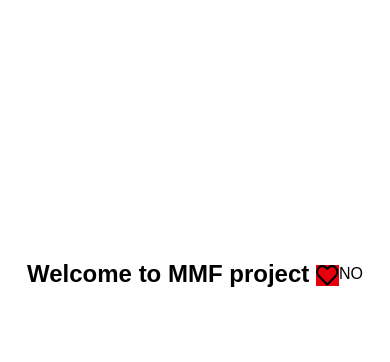
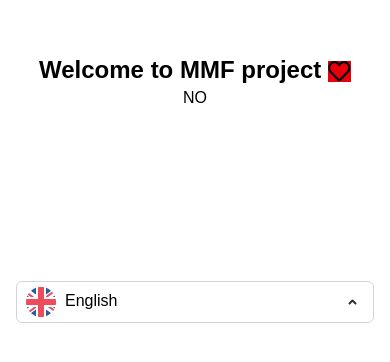
Before and after one commit to NoroffFEU/musikkforandrerliv.no, a React (Vite) app: page / in a window 390 px wide. Shown: the part 148-510 px from the top of the page. Built offline with nearby package versions, Linux system fonts and the light colour scheme.

Commit message:
feat: Language picker dropdown

```diff
--- a/src/App.jsx
+++ b/src/App.jsx
@@ -1,22 +1,26 @@
-import React from "react";
-import { I18nextProvider } from "react-i18next";
-import { useTranslation } from "react-i18next"; // You already get 'i18n' from this hook
-import heart from "/assets/images/svgs/heart.svg";
+import React from 'react'
+import { I18nextProvider } from 'react-i18next'
+import { useTranslation } from 'react-i18next' // You already get 'i18n' from this hook
+import heart from '/assets/images/svgs/heart.svg'
+import SelectLanguageButton from './components/lang/select-language-button'
 
 const App = () => {
-  const { t, i18n } = useTranslation(); // i18n from the hook
+  const { t, i18n } = useTranslation() // i18n from the hook
 
   return (
     <I18nextProvider i18n={i18n}>
-      <div className="h-screen w-full flex justify-center items-center">
+      <div className="h-screen w-full flex flex-col justify-center items-center">
         <h1 className="text-2xl font-extrabold">
-          {t("Welcome to MMF project")}{" "}
+          {t('Welcome to MMF project')}{' '}
           <img className="inline bg-red-600" src={heart} alt="" />
         </h1>
-        <button onClick={() => i18n.changeLanguage("no")}>NO</button>
+        <button onClick={() => i18n.changeLanguage('no')}>NO</button>
+        <div className="flex items-center justify-center h-96 px-4 w-full">
+          <SelectLanguageButton />
+        </div>
       </div>
     </I18nextProvider>
-  );
-};
+  )
+}
 
-export default App;
+export default App
--- /dev/null
+++ b/src/components/lang/language-icons.jsx
@@ -0,0 +1,171 @@
+// Credits to Joypixels @ svgrepo.com
+
+export const ChevronDown = ({ className }) => (
+  <svg
+    height={24}
+    width={24}
+    viewBox="0 0 24 24"
+    fill="none"
+    xmlns="http://www.w3.org/2000/svg"
+    className={className}>
+    <g id="SVGRepo_bgCarrier" strokeWidth={0} />
+    <g
+      id="SVGRepo_tracerCarrier"
+      strokeLinecap="round"
+      strokeLinejoin="round"
+    />
+    <g id="SVGRepo_iconCarrier">
+      <path
+        d="M9.5 10.5L12.1997 13.1997V13.1997C12.3656 13.3656 12.6344 13.3656 12.8003 13.1997V13.1997L15.5 10.5"
+        stroke="#323232"
+        strokeWidth={2}
+        strokeLinecap="round"
+        strokeLinejoin="round"
+      />
+    </g>
+  </svg>
+)
+
+export const Globe = ({ className }) => (
+  <svg
+    className={className}
+    xmlns="http://www.w3.org/2000/svg"
+    width={24}
+    height={24}
+    viewBox="0 0 24 24"
+    fill="none"
+    stroke="currentColor"
+    strokeWidth={2}
+    strokeLinecap="round"
+    strokeLinejoin="round">
+    <circle cx={12} cy={12} r={10} />
+    <path d="M12 2a14.5 14.5 0 0 0 0 20 14.5 14.5 0 0 0 0-20" />
+    <path d="M2 12h20" />
+  </svg>
+)
+
+// Norway
+export const No = ({ className }) => (
+  <svg
+    height={32}
+    width={32}
+    viewBox="0 0 64 64"
+    xmlns="http://www.w3.org/2000/svg"
+    xmlnsXlink="http://www.w3.org/1999/xlink"
+    className={className}
+    role="img"
+    preserveAspectRatio="xMidYMid meet"
+    fill="#000000">
+    <g id="SVGRepo_bgCarrier" strokeWidth={0} />
+    <g
+      id="SVGRepo_tracerCarrier"
+      strokeLinecap="round"
+      strokeLinejoin="round"
+    />
+    <g id="SVGRepo_iconCarrier">
+      <g fill="#ffffff">
+        <path d="M61.7 28c-.1-1-.3-2-.5-3H2.8c-.2 1-.4 2-.5 3h59.4" />
+        <path d="M2.3 36c.1 1 .3 2 .5 3h58.3c.2-1 .4-2 .5-3H2.3" />
+        <path d="M20 4.5c-1 .4-2 1-3 1.5v52c1 .6 2 1.1 3 1.5v-55" />
+        <path d="M28 2.3v59.5l3 .3V2c-1 0-2 .1-3 .3" />
+      </g>
+      <g fill="#428bc1">
+        <path d="M2 32c0 1.4.1 2.7.3 4h59.5c.2-1.3.3-2.6.3-4s-.1-2.7-.3-4H2.3c-.2 1.3-.3 2.6-.3 4" />
+        <path d="M20 59.5c2.5 1.1 5.2 1.9 8 2.2V2.3c-2.8.4-5.5 1.1-8 2.2v55" />
+      </g>
+      <g fill="#ed4c5c">
+        <path d="M17 25V6C10 10.1 4.8 16.9 2.8 25H17z" />
+        <path d="M17 39v19C10 53.9 4.8 47.1 2.8 39H17z" />
+        <path d="M32 2h-1v23h30.2C58 11.8 46.2 2 32 2z" />
+        <path d="M31 39v23h1c14.2 0 26-9.8 29.2-23H31" />
+      </g>
+    </g>
+  </svg>
+)
+
+// Madagascar
+export const Mg = ({ className }) => (
+  <svg
+    height={32}
+    width={32}
+    className={className + ' stroke-black/20 stroke-1'}
+    viewBox="0 0 64 64"
+    xmlns="http://www.w3.org/2000/svg"
+    xmlnsXlink="http://www.w3.org/1999/xlink"
+    role="img"
+    preserveAspectRatio="xMidYMid meet"
+    fill="#000000">
+    <g id="SVGRepo_bgCarrier" strokeWidth={0} />
+    <g
+      id="SVGRepo_tracerCarrier"
+      strokeLinecap="round"
+      strokeLinejoin="round"
+    />
+    <g id="SVGRepo_iconCarrier">
+      <path
+        d="M22 60.3V3.7C10.4 7.8 2 18.9 2 32s8.4 24.2 20 28.3z"
+        fill="#f9f9f9"
+      />
+      <path
+        d="M22 32h40C62 15.4 48.6 2 32 2c-3.5 0-6.9.6-10 1.7V32"
+        fill="#ed4c5c"
+      />
+      <path
+        d="M22 32v28.3c3.1 1.1 6.5 1.7 10 1.7c16.6 0 30-13.4 30-30H22"
+        fill="#699635"
+      />
+    </g>
+  </svg>
+)
+
+// United kingdom
+export const En = ({ className }) => (
+  <svg
+    height={32}
+    width={32}
+    viewBox="0 0 64 64"
+    xmlns="http://www.w3.org/2000/svg"
+    xmlnsXlink="http://www.w3.org/1999/xlink"
+    className={className}
+    role="img"
+    preserveAspectRatio="xMidYMid meet"
+    fill="#000000">
+    <g id="SVGRepo_bgCarrier" strokeWidth={0} />
+    <g
+      id="SVGRepo_tracerCarrier"
+      strokeLinecap="round"
+      strokeLinejoin="round"
+    />
+    <g id="SVGRepo_iconCarrier">
+      <g fill="#2a5f9e">
+        <path d="M22 60.3V46.5l-10.3 7.6c2.9 2.7 6.4 4.8 10.3 6.2" />
+        <path d="M42 60.3c3.9-1.4 7.4-3.5 10.3-6.2L42 46.4v13.9" />
+        <path d="M3.7 42c.3 1 .7 1.9 1.2 2.9L8.8 42H3.7" />
+        <path d="M55.2 42l3.9 2.9c.4-.9.8-1.9 1.2-2.9h-5.1" />
+      </g>
+      <g fill="#ffffff">
+        <path d="M23.5 38H2.6c.3 1.4.7 2.7 1.1 4h5.1l-3.9 2.9c.8 1.7 1.7 3.2 2.8 4.7L18 42h4v2l-11.7 8.6l1.4 1.4L22 46.5v13.8c1.3.5 2.6.8 4 1.1V38h-2.5" />
+        <path d="M61.4 38H38v23.4c1.4-.3 2.7-.7 4-1.1V46.5L52.3 54c1.4-1.3 2.6-2.7 3.8-4.2L45.4 42h6.8l6.1 4.5c.3-.5.6-1.1.8-1.6L55.2 42h5.1c.4-1.3.8-2.6 1.1-4" />
+      </g>
+      <g fill="#ed4c5c">
+        <path d="M7.7 49.6c.8 1.1 1.6 2.1 2.5 3.1L22 44.1v-2h-4L7.7 49.6" />
+        <path d="M45.5 42l10.7 7.8c.4-.5.7-1 1.1-1.5c.1-.1.1-.2.2-.2c.3-.5.7-1.1 1-1.6L52.2 42h-6.7" />
+      </g>
+      <g fill="#2a5f9e">
+        <path d="M42 3.7v13.8l10.3-7.6C49.4 7.2 45.9 5.1 42 3.7" />
+        <path d="M22 3.7c-3.9 1.4-7.4 3.5-10.3 6.2L22 17.6V3.7" />
+        <path d="M60.3 22c-.3-1-.7-1.9-1.2-2.9L55.2 22h5.1" />
+        <path d="M8.8 22l-3.9-2.9c-.4 1-.8 1.9-1.2 2.9h5.1" />
+      </g>
+      <g fill="#ffffff">
+        <path d="M40.5 26h20.8c-.3-1.4-.7-2.7-1.1-4h-5.1l3.9-2.9c-.8-1.7-1.7-3.2-2.8-4.7L46 22h-4v-2l11.7-8.6l-1.4-1.4L42 17.5V3.7c-1.3-.5-2.6-.8-4-1.1V26h2.5" />
+        <path d="M2.6 26H26V2.6c-1.4.3-2.7.7-4 1.1v13.8L11.7 10c-1.4 1.3-2.6 2.7-3.8 4.2L18.6 22h-6.8l-6.1-4.5c-.3.5-.6 1.1-.8 1.6L8.8 22H3.7c-.4 1.3-.8 2.6-1.1 4" />
+      </g>
+      <g fill="#ed4c5c">
+        <path d="M56.3 14.4c-.8-1.1-1.6-2.1-2.5-3.1L42 19.9v2h4l10.3-7.5" />
+        <path d="M18.5 22L7.9 14.2c-.4.5-.7 1-1.1 1.5c-.1.1-.1.2-.2.2c-.3.5-.7 1.1-1 1.6l6.1 4.5h6.8" />
+        <path d="M61.4 26H38V2.6c-1.9-.4-3.9-.6-6-.6s-4.1.2-6 .6V26H2.6c-.4 1.9-.6 3.9-.6 6s.2 4.1.6 6H26v23.4c1.9.4 3.9.6 6 .6s4.1-.2 6-.6V38h23.4c.4-1.9.6-3.9.6-6s-.2-4.1-.6-6" />
+      </g>
+    </g>
+  </svg>
+)
--- /dev/null
+++ b/src/components/lang/language-option.jsx
@@ -0,0 +1,18 @@
+import React from 'react'
+
+/**
+ * @description Option element for language dropdown
+ */
+const Option = React.forwardRef(({ children, className, ...props }, ref) => (
+  <button
+    role="option"
+    ref={ref}
+    className={`${className} flex w-full cursor-pointer items-center gap-2 px-2 py-1 text-sm transition-colors outline-none select-none hover:bg-gray-100 focus:bg-gray-100`}
+    {...props}>
+    {children}
+  </button>
+))
+
+Option.displayName = 'Option'
+
+export default Option
--- /dev/null
+++ b/src/components/lang/select-language-button.jsx
@@ -0,0 +1,97 @@
+import * as Icon from './language-icons'
+import { useState } from 'react'
+import Option from './language-option'
+import { createPortal } from 'react-dom'
+import { memo } from 'react'
+
+function translateLangCode(value) {
+  return value === 'En' ? 'English' : value === 'Mg' ? 'Melayu' : 'Norsk'
+}
+
+/**
+ * i18n codes
+ * nb = norwegian
+ * en = english
+ * (?) = Malagasy
+ */
+
+const SelectLanguageButton = ({className}) => {
+  // const { t, i18n } = useTranslation() // example of the language hook we will use
+  const [open, setOpen] = useState(false)
+  const [value, setValue] = useState('En') // Placeholder for hook state
+
+  function handleKeyDown({ key }) {
+    if (key === 'Escape') setOpen(false)
+  }
+
+  function handleOpen() {
+    setOpen(!open)
+  }
+
+  function handleSelect({ currentTarget: { value } }) {
+    console.log(value) //! remove this after implementing hook
+    setValue(value)
+    setOpen(false)
+  }
+
+  /**
+   * @example if value === 'En' then FlagIcon === Icon.['En'] (UK flag) => FlagIcon can now be used as a JSXElement <FlagIcon/>
+   * ! STATE OF LANG HOOK AND ICON NAMES MUST BE EQUAL. (or translated)
+   */
+  const FlagIcon = Icon[value] ?? Icon.Globe
+
+  return (
+    <>
+      <div
+        onKeyDown={handleKeyDown}
+        className={`${className} relative z-50 h-fit w-full sm:w-fit [&_*]:border-gray-300`}
+        role="menu">
+        <button
+          onClick={handleOpen}
+          className="flex w-full cursor-pointer items-center justify-between rounded-md p-1 px-2 text-left outline-offset-2 transition-colors select-none hover:text-black/70 max-md:space-x-2 max-sm:border sm:w-fit sm:p-0"
+          aria-controls="popover">
+          <div className="max-md:space-x-2">
+            <FlagIcon className="inline-block" />
+            <span className="sm:hidden">{translateLangCode(value)}</span>
+          </div>
+          <Icon.ChevronDown
+            className={`${
+              open ? '' : '-rotate-180'
+            } transition-transform sm:hidden`}
+          />
+        </button>
+        <div
+          data-state-open={open}
+          className="absolute top-11 right-0 w-full min-w-28 rounded-md border bg-white shadow-lg transition-opacity data-[state-open=false]:hidden sm:w-fit overflow-hidden"
+          id="popover"
+          role="listbox">
+          <Option value="En" onClick={handleSelect} onKeyDown={handleKeyDown}>
+            <Icon.En />
+            <span>English</span>
+          </Option>
+          <Option value="No" onClick={handleSelect} onKeyDown={handleKeyDown}>
+            <Icon.No />
+            <span>Norsk</span>
+          </Option>
+          <Option value="Mg" onClick={handleSelect} onKeyDown={handleKeyDown}>
+            <Icon.Mg />
+            <span>Melayu</span>
+          </Option>
+        </div>
+      </div>
+      {/* Invisible backdrop - This makes sure the dropdown closes if user clicks/focuses outside - Add a background color for troubleshooting */}
+      {open
+        ? createPortal(
+            <div
+              tabIndex={0}
+              className="absolute inset-0 z-10"
+              onFocus={() => setOpen(false)}
+              onClick={() => setOpen(false)}></div>,
+            document.body
+          )
+        : null}
+    </>
+  )
+}
+
+export default memo(SelectLanguageButton)
```
